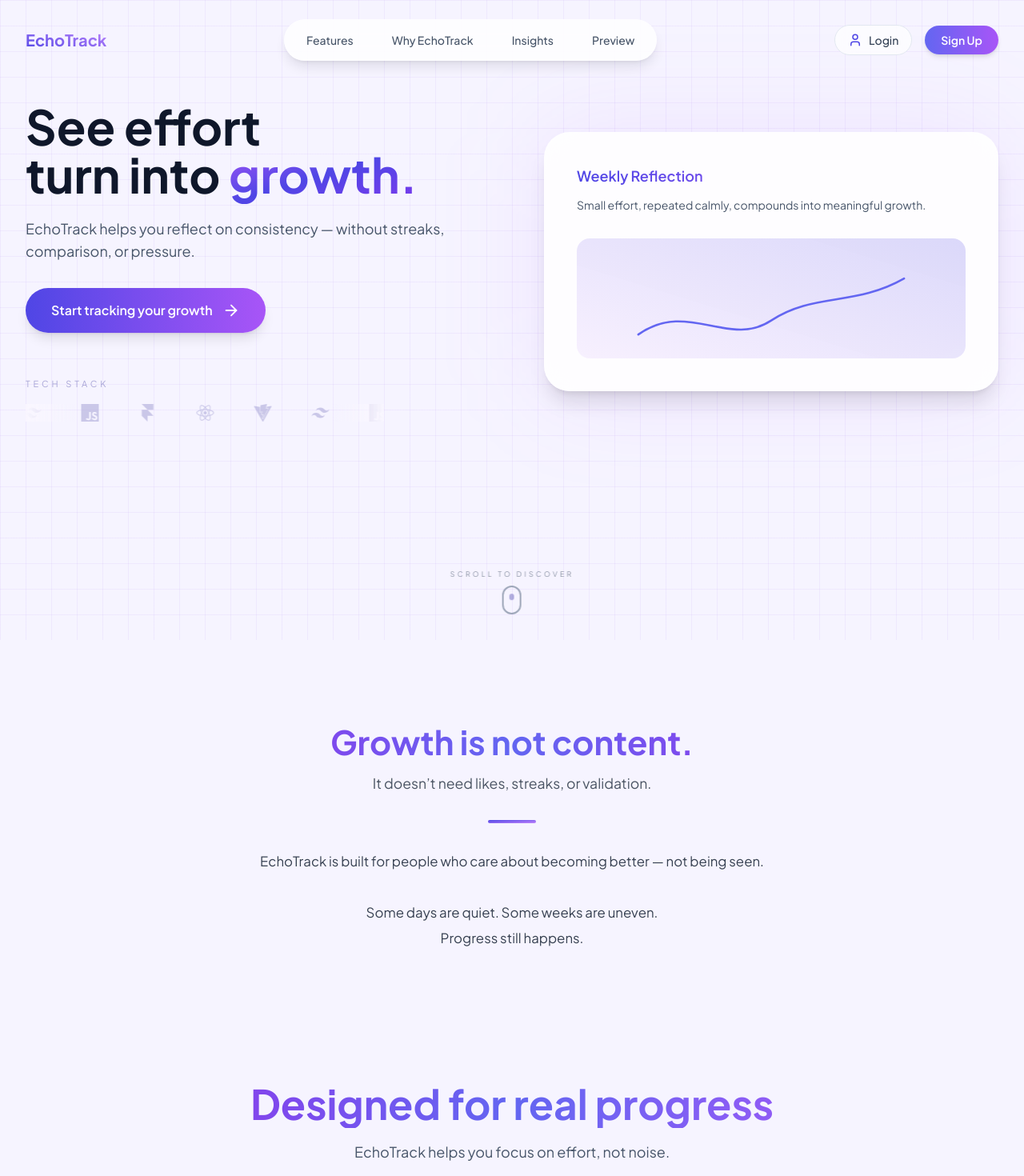
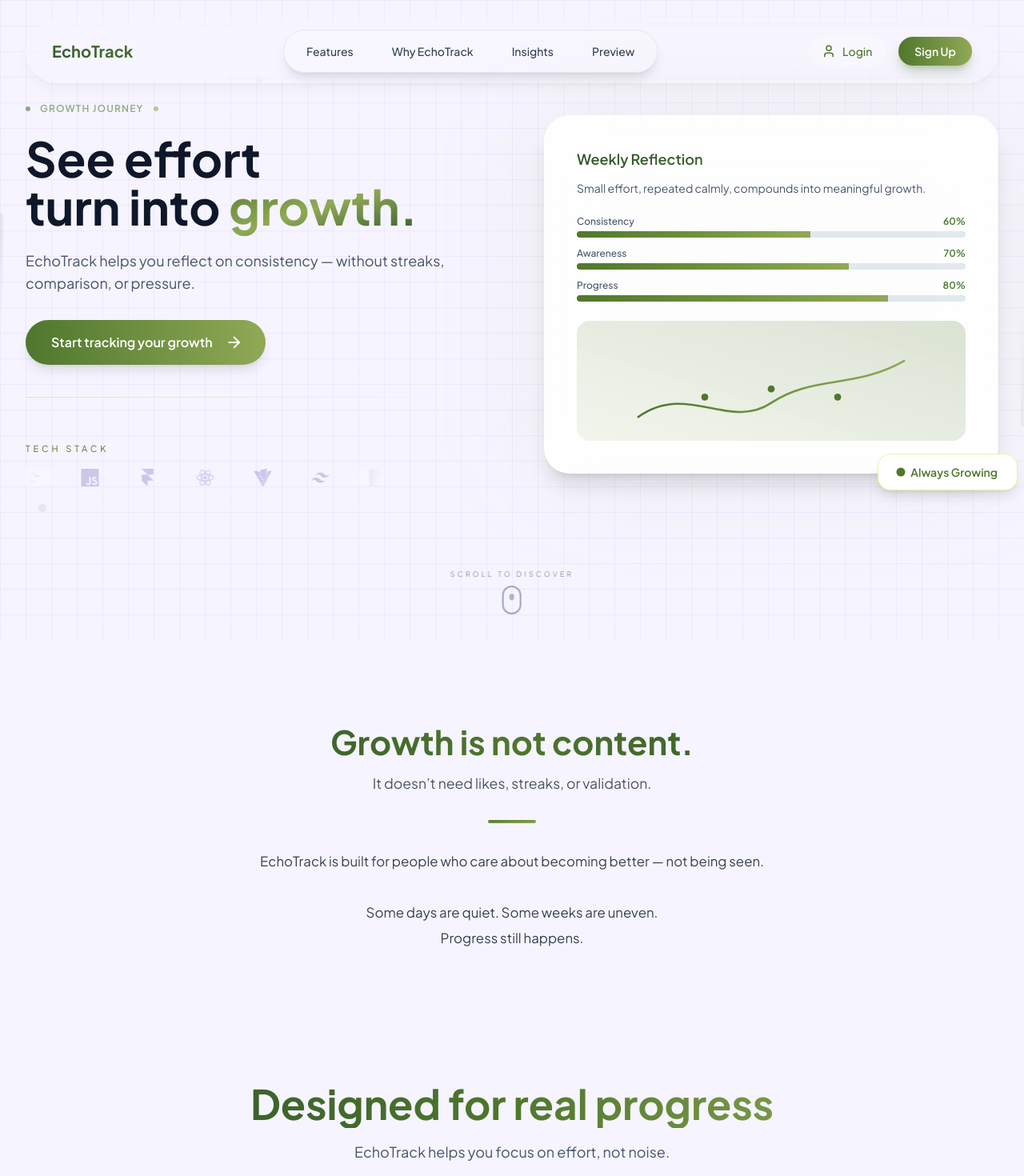
Before and after one commit to anand-exe7/echoTrack_front-end, a React (Vite) app: page / in a window 1280 px wide. Shown: the top 1470 px of the page at 80% size. Built offline with nearby package versions, Linux system fonts and the light colour scheme.

Commit message:
/landing page completed by mirudhula

```diff
--- a/src/components/landing/FeatureGrid.jsx
+++ b/src/components/landing/FeatureGrid.jsx
@@ -12,9 +12,9 @@
           leading-[1.2]
           mb-4
           bg-gradient-to-r
-          from-purple-600
-          via-indigo-500
-          to-purple-500
+          from-[#31572C]
+          via-[#4F772D]
+          to-[#90A955]
           bg-clip-text
           text-transparent
         "
--- a/src/components/landing/Footer.jsx
+++ b/src/components/landing/Footer.jsx
@@ -2,8 +2,8 @@
   return (
     <footer
       className="py-14 px-[8%]
-                 bg-[linear-gradient(180deg,_#F6F7FF_0%,_#EEF0FF_100%)]
-                 border-t border-indigo-200/40"
+                 bg-[linear-gradient(180deg,_#F5F8E8_0%,_#ECF39E_100%)]
+                 border-t border-[#90A955]/40"
     >
       <div
         className="max-w-[1100px] mx-auto
@@ -14,7 +14,7 @@
         <div className="flex flex-col gap-2">
           <span
             className="text-[1.2rem] font-semibold tracking-wide
-                       bg-gradient-to-r from-indigo-500 via-purple-500 to-violet-500
+                       bg-gradient-to-r from-[#4F772D] via-[#90A955] to-[#31572C]
                        bg-clip-text text-transparent"
           >
             EchoTrack
--- a/src/components/landing/Hero.jsx
+++ b/src/components/landing/Hero.jsx
@@ -7,8 +7,8 @@
   SiJavascript,
   SiFramer,
 } from "react-icons/si";
-import { ArrowRight } from "lucide-react";
-
+import { ArrowRight, TrendingUp, Zap, Heart } from "lucide-react";
+import { motion } from "framer-motion";
 export default function Hero() {
   const heroRef = useRef(null);
   const [visible, setVisible] = useState(true);
@@ -35,21 +35,49 @@
     <section
       id="hero"
       ref={heroRef}
-      className="min-h-screen pt-32 px-8 max-w-7xl mx-auto relative"
+      className="min-h-screen pt-32 px-8 max-w-7xl mx-auto relative overflow-hidden"
     >
-      <div className="grid md:grid-cols-2 gap-20 items-center">
+
+
+      {/* SUBTLE BACKGROUND DECORATIVE ELEMENTS */}
+
+      {/* Floating circles - Top left */}
+      <div className="absolute top-10 left-5 w-56 h-56 bg-[#4F772D]/3 rounded-full blur-3xl opacity-30 pointer-events-none animate-pulse" />
+
+      {/* Floating circles - Bottom right */}
+      <div className="absolute bottom-32 right-5 w-64 h-64 bg-[#90A955]/3 rounded-full blur-3xl opacity-30 pointer-events-none animate-pulse" style={{ animationDelay: '1s' }} />
+
+      {/* Small accent dots - scattered */}
+      <div className="absolute top-24 left-1/4 w-2 h-2 bg-[#4F772D]/20 rounded-full opacity-40 pointer-events-none" />
+      <div className="absolute top-40 right-20 w-3 h-3 bg-[#90A955]/15 rounded-full opacity-30 pointer-events-none" />
+      <div className="absolute bottom-40 left-12 w-2.5 h-2.5 bg-[#31572C]/25 rounded-full opacity-35 pointer-events-none" />
+
+      {/* Subtle gradient line accent - left side */}
+      <div className="absolute left-0 top-1/3 w-1 h-32 bg-gradient-to-b from-[#4F772D]/10 via-[#4F772D]/5 to-transparent pointer-events-none" />
+
+      {/* Subtle gradient line accent - right side */}
+      <div className="absolute right-0 bottom-1/3 w-1 h-40 bg-gradient-to-t from-[#90A955]/10 via-[#90A955]/5 to-transparent pointer-events-none" />
+
+      <div className="grid md:grid-cols-2 gap-20 items-center relative z-10">
 
         {/* LEFT SIDE */}
         <div>
+          {/* Small decorative elements above heading */}
+          <div className="flex items-center gap-3 mb-6 opacity-60">
+            <div className="w-1.5 h-1.5 bg-[#4F772D] rounded-full" />
+            <span className="text-xs text-[#4F772D] font-semibold tracking-widest">GROWTH JOURNEY</span>
+            <div className="w-1.5 h-1.5 bg-[#90A955] rounded-full" />
+          </div>
+
           <h1 className="text-5xl md:text-6xl font-bold leading-tight mb-6">
             See effort <br />
             turn into{" "}
             <span
               className="
                 bg-gradient-to-br
-                from-purple-500
-                via-indigo-600
-                to-violet-600
+                from-[#4F772D]
+                via-[#90A955]
+                to-[#31572C]
                 bg-clip-text
                 text-transparent
               "
@@ -65,28 +93,41 @@
 
           {/* CTA BUTTON */}
           <div className="mt-8">
-            <button
+
+             <motion.button
+              whileHover={{ scale: 1.05 }}
+              whileTap={{ scale: 0.95 }}
               className="
                 group flex items-center gap-3 px-8 py-4
                 rounded-full font-semibold text-white
-                bg-gradient-to-r from-indigo-600 to-purple-500
-                hover:from-indigo-800 hover:to-purple-600
+                bg-gradient-to-r from-[#4F772D] to-[#90A955]
+                hover:from-[#31572C] hover:to-[#4F772D]
                 transition-all duration-300
                 shadow-lg hover:shadow-xl
                 hover:scale-[1.03]
               "
             >
               <span>Start tracking your growth</span>
-              <ArrowRight
-                size={22}
-                className="transition-transform duration-300 group-hover:translate-x-1"
-              />
-            </button>
+               <motion.div
+                animate={{ x: [0, 4, 0] }}
+                transition={{ duration: 1.5, repeat: Infinity }}
+              >
+                <ArrowRight size={22} />
+              </motion.div>
+            </motion.button>
+          </div>
+
+          {/* STATS SECTION */}
+
+
+          {/* Small accent divider */}
+          <div className="mt-10 flex items-center gap-4 opacity-50">
+            <div className="h-px flex-1 bg-gradient-to-r from-[#4F772D]/30 to-transparent" />
           </div>
 
           {/* TECH STACK */}
           <div className="mt-14 max-w-md">
-            <h4 className="text-[11px] tracking-[0.35em] text-[#a8a5d6] uppercase mb-4">
+            <h4 className="text-[11px] tracking-[0.35em] text-[#4F772D] uppercase mb-4">
               Tech Stack
             </h4>
 
@@ -101,62 +142,146 @@
         </div>
 
         {/* RIGHT CARD */}
-        <div className="relative">
+        <motion.div
+          initial={{ opacity: 0, x: 50 }}
+          whileInView={{ opacity: 1, x: 0 }}
+          transition={{ duration: 0.6 }}
+          viewport={{ once: true }}
+          className="relative"
+        >
 
           {/* Glow background */}
-          <div className="absolute inset-0 bg-purple-500/10 blur-3xl rounded-[40px]" />
+          <motion.div
+            className="absolute inset-0 bg-[#90A955]/10 blur-3xl rounded-[40px]"
+            animate={{ scale: [1, 1.1, 1] }}
+            transition={{ duration: 6, repeat: Infinity, ease: "easeInOut" }}
+          />
 
-          <div
+          <motion.div
+            whileHover={{ y: -10 }}
+            transition={{ duration: 0.3 }}
             className="
               relative p-10 rounded-[32px]
               border border-white/40
               bg-white/90 backdrop-blur-xl
               shadow-xl
               transition-all duration-500 ease-out
-              hover:shadow-[0_25px_60px_-15px_rgba(99,102,241,0.45)]
-              hover:-translate-y-2
-              hover:border-indigo-200
+              hover:shadow-[0_25px_60px_-15px_rgba(79,119,45,0.45)]
+              hover:border-[#ECF39E]
             "
           >
-            <h3
+            <motion.h3
+              initial={{ opacity: 0 }}
+              whileInView={{ opacity: 1 }}
+              transition={{ delay: 0.3 }}
+              viewport={{ once: true }}
               className="
                 font-semibold mb-3 text-lg
                 bg-gradient-to-l
-                from-purple-500
-                to-indigo-600
+                from-[#4F772D]
+                to-[#31572C]
                 bg-clip-text
                 text-transparent
               "
             >
               Weekly Reflection
-            </h3>
+            </motion.h3>
 
-            <p className="text-sm text-slate-600">
+            <p className="text-sm text-slate-600 mb-6">
               Small effort, repeated calmly, compounds into meaningful growth.
             </p>
 
-            <div
+            {/* INTERACTIVE PROGRESS INDICATOR */}
+            <div className="mb-6 space-y-3">
+              {["Consistency", "Awareness", "Progress"].map((label, i) => (
+                <motion.div
+                  key={i}
+                  initial={{ width: 0 }}
+                  whileInView={{ width: "100%" }}
+                  transition={{ duration: 1, delay: 0.5 + i * 0.15 }}
+                  viewport={{ once: true }}
+                >
+                  <div className="flex justify-between mb-1">
+                    <span className="text-xs font-medium text-slate-600">{label}</span>
+                    <span className="text-xs font-semibold text-[#4F772D]">{60 + i * 10}%</span>
+                  </div>
+                  <div className="h-2 bg-slate-200 rounded-full overflow-hidden">
+                    <motion.div
+                      className="h-full bg-gradient-to-r from-[#4F772D] to-[#90A955]"
+                      initial={{ width: 0 }}
+                      whileInView={{ width: `${60 + i * 10}%` }}
+                      transition={{ duration: 1, delay: 0.5 + i * 0.15 }}
+                      viewport={{ once: true }}
+                    />
+                  </div>
+                </motion.div>
+              ))}
+            </div>
+
+            {/* ANIMATED CHART */}
+            <motion.div
               className="
-                mt-8 h-[150px] rounded-2xl p-6
+                mt-4 h-[150px] rounded-2xl p-6
                 bg-gradient-to-bl
-                from-indigo-600/20
-                to-purple-400/10
+                from-[#4F772D]/20
+                to-[#90A955]/10
               "
             >
               <svg viewBox="0 0 400 140" width="100%" height="120%">
-                <path
+                <defs>
+                  <linearGradient id="lineGradient" x1="0%" y1="0%" x2="100%" y2="0%">
+                    <stop offset="0%" stopColor="#4F772D" />
+                    <stop offset="100%" stopColor="#90A955" />
+                  </linearGradient>
+                </defs>
+                <motion.path
                   d="M10 110 C 80 60, 140 130, 200 90 C 260 50, 320 70, 390 30"
-                  stroke="#6366f1"
+                  stroke="url(#lineGradient)"
                   strokeWidth="3"
                   fill="none"
                   strokeLinecap="round"
                   strokeLinejoin="round"
-                  className="animate-draw"
+                  initial={{ pathLength: 0, opacity: 0 }}
+                  whileInView={{ pathLength: 1, opacity: 1 }}
+                  transition={{ duration: 2, ease: "easeInOut" }}
+                  viewport={{ once: true }}
                 />
+                {/* Animated dots on line */}
+                {[0.25, 0.5, 0.75].map((pos, i) => (
+                  <motion.circle
+                    key={i}
+                    cx={10 + pos * 380}
+                    cy={110 - Math.sin(pos * Math.PI) * 40}
+                    r="5"
+                    fill="#4F772D"
+                    initial={{ scale: 0, opacity: 0 }}
+                    whileInView={{ scale: 1, opacity: 1 }}
+                    transition={{ duration: 0.5, delay: 1.5 + i * 0.2 }}
+                    viewport={{ once: true }}
+                    animate={{ scale: [1, 1.3, 1] }}
+                    whileHover={{ scale: 1.5 }}
+                  />
+                ))}
               </svg>
+            </motion.div>
+          </motion.div>
+
+          {/* FLOATING BADGE */}
+          <motion.div
+            className="absolute -bottom-6 -right-6 px-6 py-3 rounded-2xl bg-white shadow-lg border border-[#ECF39E]"
+            animate={{ y: [0, -10, 0] }}
+            transition={{ duration: 3, repeat: Infinity, ease: "easeInOut" }}
+          >
+            <div className="flex items-center gap-2">
+              <motion.div
+                className="w-2 h-2 bg-[#4F772D] rounded-full"
+                animate={{ scale: [1, 1.5, 1] }}
+                transition={{ duration: 2, repeat: Infinity }}
+              />
+              <span className="text-sm font-semibold text-[#4F772D]">Always Growing</span>
             </div>
-          </div>
-        </div>
+          </motion.div>
+        </motion.div>
       </div>
 
       {/* SCROLL INDICATOR */}
@@ -173,7 +298,7 @@
         </span>
 
         <div className="w-6 h-9 border-2 border-slate-500 rounded-full flex justify-center relative">
-          <div className="w-1.5 h-2 bg-indigo-800 rounded-full mt-2 animate-scroll" />
+          <div className="w-1.5 h-2 bg-[#31572C] rounded-full mt-2 animate-scroll" />
         </div>
       </div>
     </section>
--- a/src/components/landing/Navbar.jsx
+++ b/src/components/landing/Navbar.jsx
@@ -20,7 +20,7 @@
 
   return (
     <nav className="fixed top-6 left-0 w-full z-50 px-8">
-      <div className="max-w-7xl mx-auto flex items-center justify-between">
+      <div className="max-w-7xl mx-auto flex items-center justify-between rounded-full bg-white/10 backdrop-blur-lg border border-white/20 px-8 py-3 shadow-lg shadow-[#4F772D]/5 border-[#90A955]">
 
         {/* LEFT — LOGO */}
         <div
@@ -28,7 +28,7 @@
           className="
             cursor-pointer
             text-xl font-bold
-            bg-gradient-to-bl from-purple-400 to-indigo-600
+            bg-gradient-to-bl from-[#4F772D] to-[#31572C]
             bg-clip-text text-transparent
           "
         >
@@ -41,8 +41,9 @@
           items-center gap-2
           px-2 py-2
           rounded-full
-          bg-white/80 backdrop-blur-xl
-          shadow-lg shadow-slate-900/10
+          bg-white/10 backdrop-blur-md
+          border border-[#132A13 ]
+          shadow-lg shadow-[#31572C ]/5
         ">
           {navItems.map((item) => (
             <button
@@ -53,8 +54,8 @@
                 transition-all duration-300
                 ${
                   active === item.id
-                    ? "bg-gradient-to-r from-indigo-500 to-purple-500 text-white shadow-md"
-                    : "text-slate-600 hover:bg-indigo-50 hover:text-indigo-600"
+                    ? "bg-gradient-to-r from-[#4F772D] to-[#90A955] text-white shadow-md"
+                    : "text-slate-700 hover:bg-black/10 hover:text-[#31572C]"
                 }
               `}
             >
@@ -72,17 +73,17 @@
               flex items-center gap-2
               px-4 py-2 rounded-full
               text-sm font-medium
-              bg-white/70 backdrop-blur-md
-              text-slate-700
-              border border-slate-200
-              hover:bg-indigo-50
-              hover:text-indigo-600
+              bg-white/20 backdrop-blur-md
+              text-[#4F772D]
+              border border-white/30
+              hover:bg-white/30
+              hover:border-white/40
               transition-all duration-300
             "
           >
             <User
               size={18}
-              className="text-indigo-600"
+              className="text-[#4F772D]"
             />
             Login
           </button>
@@ -92,9 +93,9 @@
             className="
               px-5 py-2 rounded-full
               text-sm font-semibold text-white
-              bg-gradient-to-r from-indigo-500 to-purple-500
-              hover:from-indigo-700 hover:to-purple-700
-              shadow-md hover:shadow-lg
+              bg-gradient-to-r from-[#4F772D] to-[#90A955]
+              hover:from-[#31572C] hover:to-[#4F772D]
+              shadow-lg shadow-[#4F772D]/30 hover:shadow-xl hover:shadow-[#4F772D]/40
               transition-all duration-300
             "
           >
--- a/src/components/landing/Philosophy.jsx
+++ b/src/components/landing/Philosophy.jsx
@@ -6,7 +6,7 @@
       <div className="max-w-[820px] mx-auto">
 
         <h1 className="text-[2.6rem] font-bold mb-2
-                       bg-gradient-to-r from-purple-600 via-indigo-500 to-purple-600
+                       bg-gradient-to-r from-[#31572C] via-[#4F772D] to-[#31572C]
                        bg-clip-text text-transparent">
           Growth is not content.
         </h1>
@@ -15,7 +15,7 @@
           It doesn’t need likes, streaks, or validation.
         </p>
 
-        <div className="w-[60px] h-[4px] bg-gradient-to-br from-indigo-600 to-purple-400 rounded-full mx-auto mb-8" />
+        <div className="w-[60px] h-[4px] bg-gradient-to-br from-[#4F772D] to-[#90A955] rounded-full mx-auto mb-8" />
 
         <p className="text-[1.05rem] leading-8 text-gray-700">
           EchoTrack is built for people who care about becoming better —
```
Also changed, not shown: src/components/landing/CalmReflection.jsx (+5 -5 lines), src/components/landing/GrowthPatterns.jsx (+6 -6 lines), src/components/landing/ProductPreview.jsx (+7 -7 lines), src/components/landing/WhyEchoTrack.jsx (+11 -11 lines).
